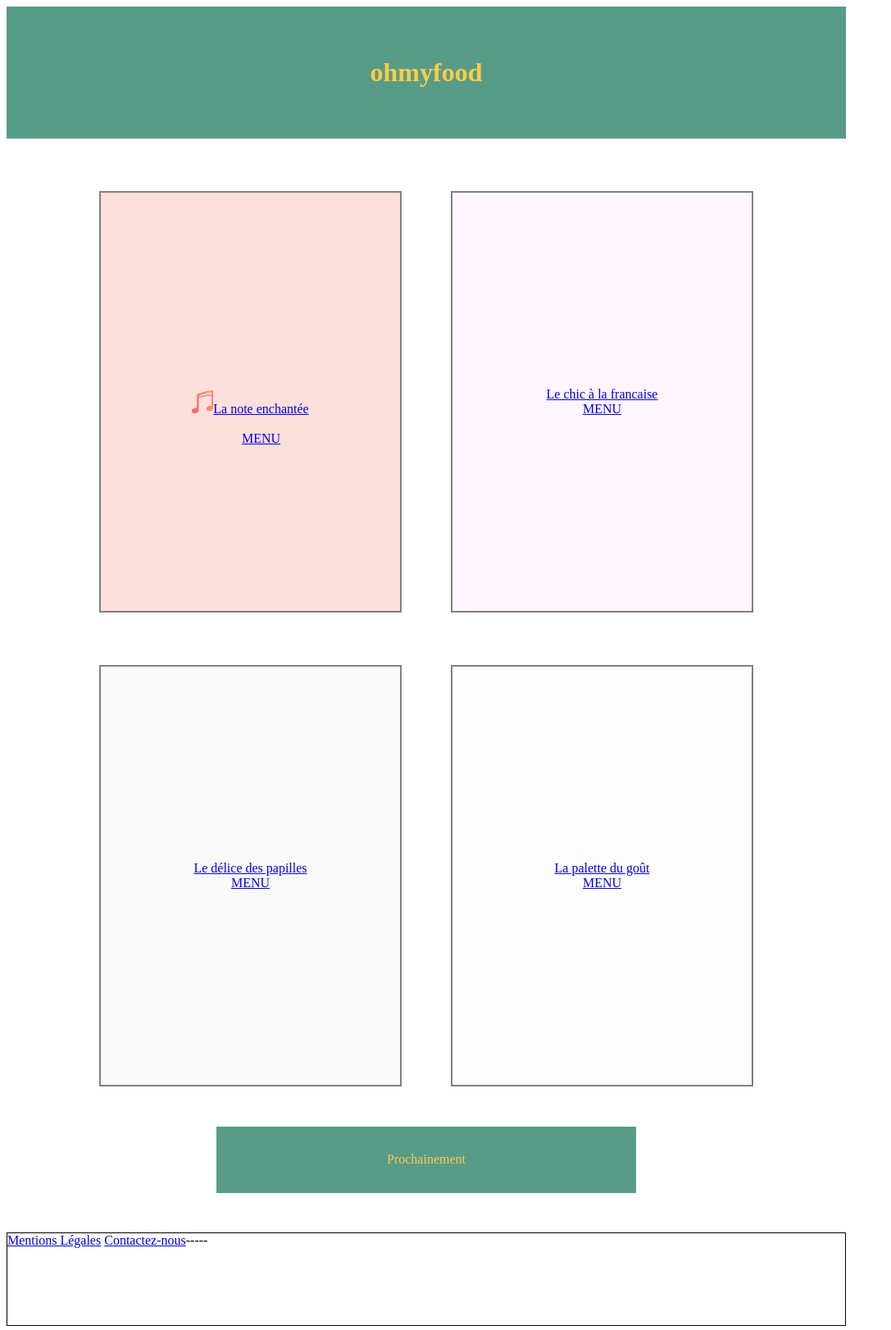
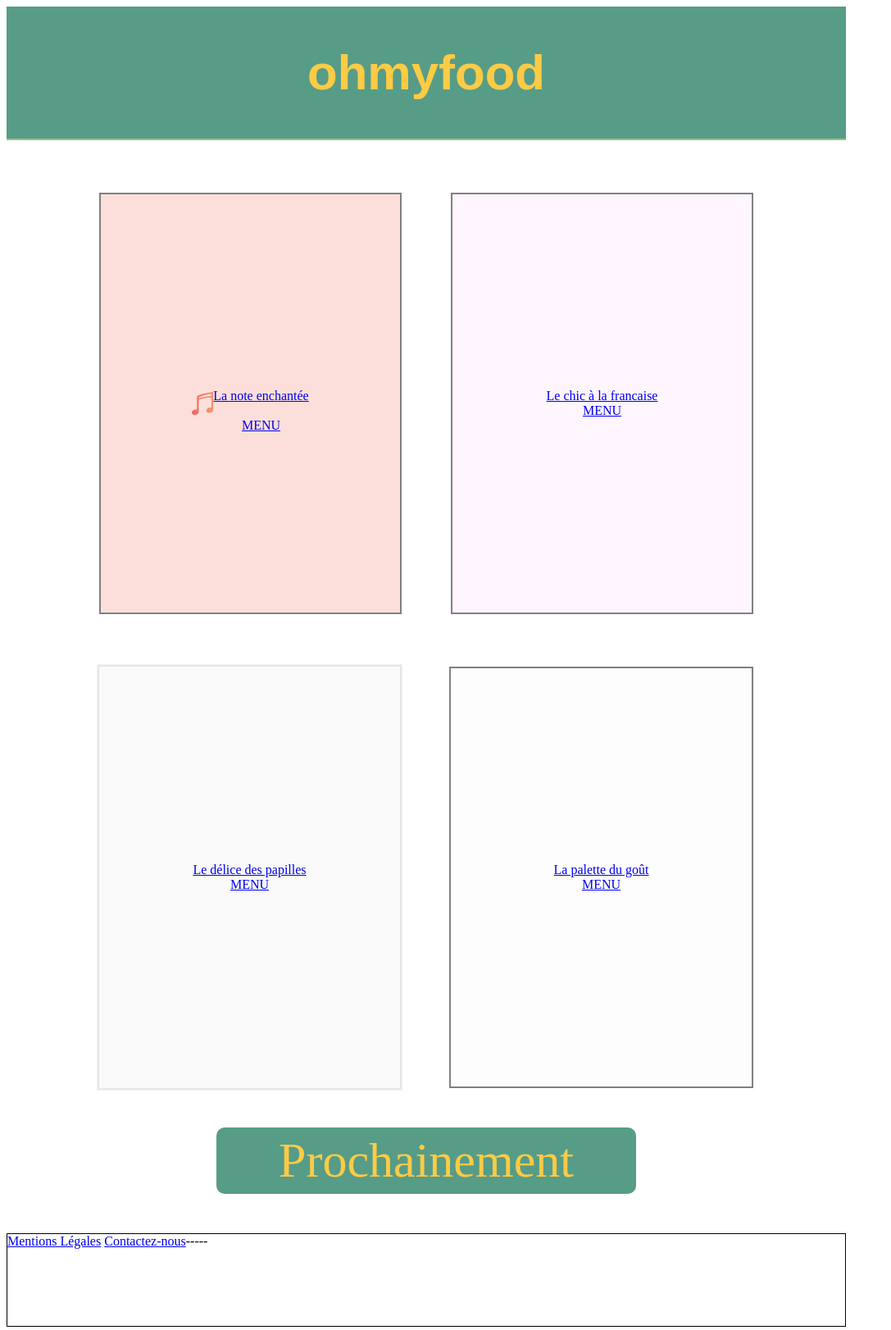
Before and after one commit to olbow-dotcom/projet3, a website: page index.html in a window 1280 px wide. Shown: the whole page at 82% size, without its empty margins (0-1087 px from the left). Drawn offline with Linux system fonts and the light colour scheme.

Commit message:
commit contour menus

```diff
--- a/index.html
+++ b/index.html
@@ -17,19 +17,22 @@
 
 </header>
 <main>
-    <a href=menu1enchantee.html>
+    <a class="note" href=menu1enchantee.html>
     <a href="menu2francaise.html">
     <div class="haut-menu">
-        <p class="haut-menu__un"><img src="note.svg" alt="note de musique"/><br/><br/><br/>La note enchantée<br/><br/>MENU</p>
+        <p class="haut-menu__un"><img class="musique"src="note.svg" alt="note de musique"/><br/>La note enchantée<br/><br/>MENU</p>
         <p class="haut-menu__deux">Le chic à la francaise<br/>MENU</p>
     </div>
     </a>
     </a>
+    <a href="menu3papilles.html">
+    <a href="menu4gout.html">
     <div class="bas-menu">
-        <a href="menu3papilles.html"><p class="bas-menu__trois">Le délice des papilles<br/>MENU</a></p>
-        <a href="menu4gout.html"><p class="bas-menu__quatre">La palette du goût<br/>MENU</a></p>
+        <p class="bas-menu__trois">Le délice des papilles<br/>MENU</p>
+        <p class="bas-menu__quatre">La palette du goût<br/>MENU</p>
     </div>
-
+    </a>
+    </a>
 </main>
 
    <div class="après"> Prochainement</div>
--- a/style3.scss
+++ b/style3.scss
@@ -5,7 +5,10 @@ $color_fondpapilles:rgb(249,249,249);
 $color_fondgout:rgb(253,253,253);
 $color_text_h1:rgb(253,203,70);
 
-
+@font-face {
+    font-family:"Mitr-Medium" ;
+        src: url('"Mitr-SemiBold.ttf')format('truetype');
+}
 
 body{
     height: 1606px;
@@ -23,16 +26,19 @@ header{
     justify-content:center ;
     align-items: center;
     height:161px;
-    background:$color_headfoot;
+    border-bottom: 2px rgb(161, 193, 129 ) solid;
+    background-color:$color_headfoot;
 }
 h1{
-
-
+    font-size:60px;
+    font-family: 'Mitr-SeliBold',Arial,sans-serif;
     color: $color_text_h1;
     align-items: center;
 
     }
 main{
+    display: flex;
+    flex-direction: column;
     height: 1204px;
     margin-left: 113px;
     margin-right: 113px;
@@ -53,11 +59,9 @@ main{
             align-items: center;
             margin: 0;
             width:369px;
-            .note{
-                text-align: center;
+            }
 
-            }
-        }
+
         .haut-menu__deux {
             display: flex;
             background:$color_fondchic;
@@ -78,15 +82,24 @@ main{
     margin-bottom: 48px;
 
         .bas-menu__trois{
-            display: flex;
+            display:flex;
             justify-content: center;
             background:$color_fondpapilles;
-            border: 2px grey solid;
+            box-shadow:
+
+             0 0 0 2px hsl(0, 0%, 90%),
+             0 0 0 3px hsl(0, 0%, 95%);
+
+
+
+
             text-align: center;
             align-items: center;
             margin:0;
             width:369px;
             }
+
+
         .bas-menu__quatre{
             display: flex;
             justify-content: center;
@@ -98,7 +111,7 @@ main{
             width: 369px;
             }
         }
-    }
+}
 
 .après{
     display:flex;
@@ -111,6 +124,8 @@ main{
     background:$color_headfoot;
     color: $color_text_h1;
     margin:auto;
+    border-radius:10px;
+    font-size:60px;
 }
 footer{
     margin-top:48px;
```
Also changed, not shown: style3.css, 2 other files.
